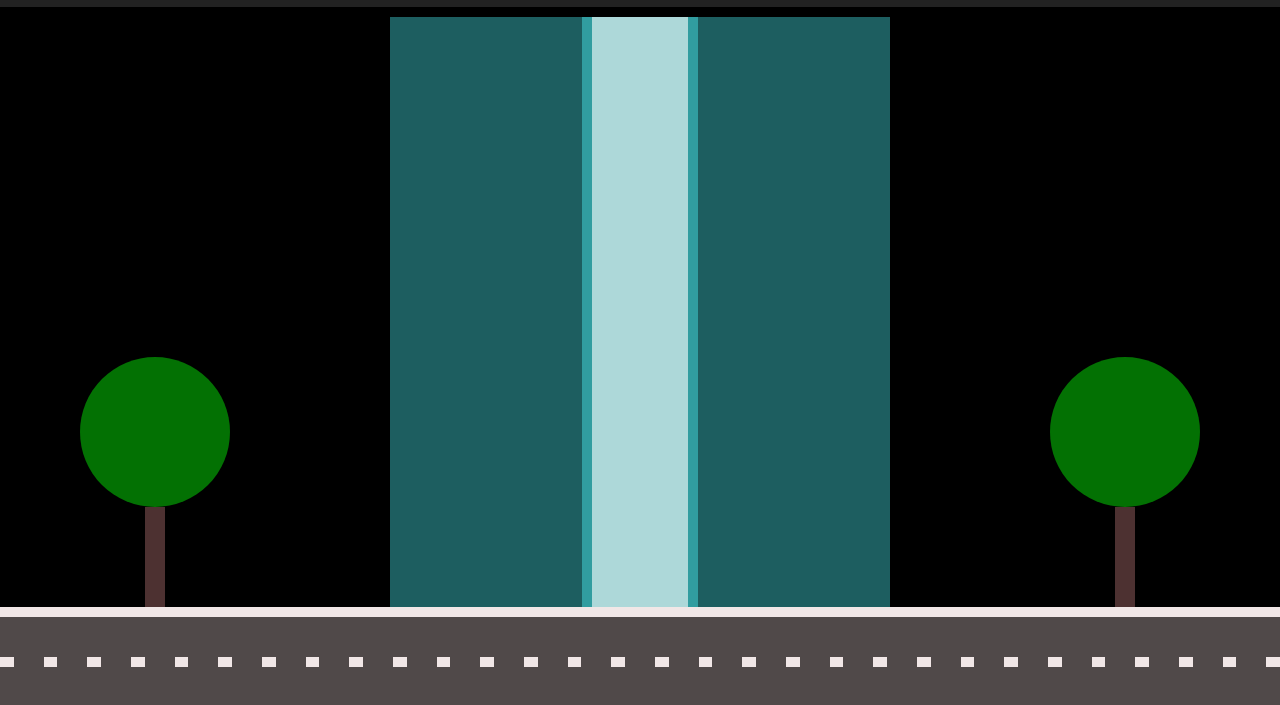
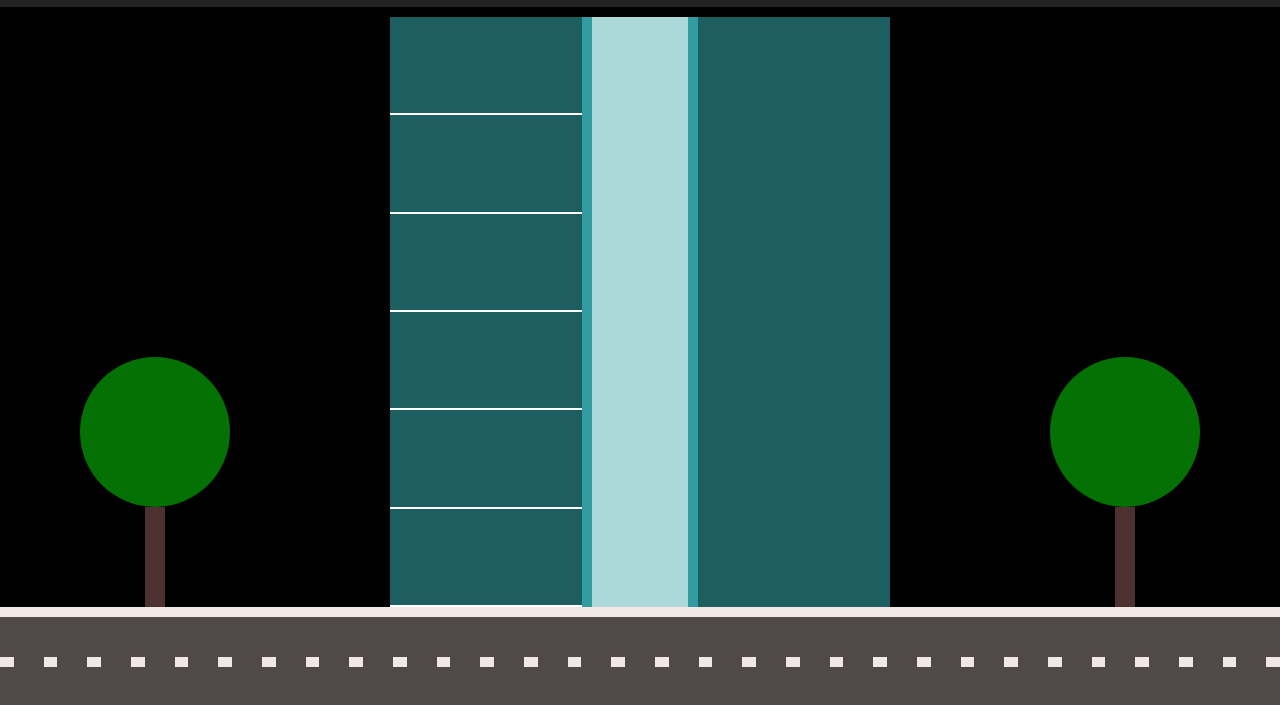
Before and after one commit to Paulo-Borges/elevador, a plain HTML site: page index.html in a window 1280 px wide. Shown: the part 93-798 px from the top of the page. Drawn offline with Linux system fonts and the light colour scheme.

Commit message:
feat: Starting andar

```diff
--- /dev/null
+++ b/CSS/andar.css
@@ -0,0 +1,4 @@
+.andar {
+  border-bottom: 2px solid white;
+  flex: 1;
+}
--- a/CSS/styles.css
+++ b/CSS/styles.css
@@ -3,3 +3,4 @@
 @import "./controles.css";
 @import "./arvore.css";
 @import "./predio.css";
+@import "./andar.css";
--- a/index.html
+++ b/index.html
@@ -20,7 +20,26 @@
     <div class="calcada">
       <div class="arvore"></div>
       <div class="predio">
-        <div class="coluna"></div>
+        <div class="coluna">
+          <div class="andar">
+            <div class="porta"></div>
+          </div>
+          <div class="andar">
+            <div class="porta"></div>
+          </div>
+          <div class="andar">
+            <div class="porta"></div>
+          </div>
+          <div class="andar">
+            <div class="porta"></div>
+          </div>
+          <div class="andar">
+            <div class="porta"></div>
+          </div>
+          <div class="andar">
+            <div class="porta"></div>
+          </div>
+        </div>
         <div class="poco"></div>
         <div class="coluna"></div>
       </div>
```
